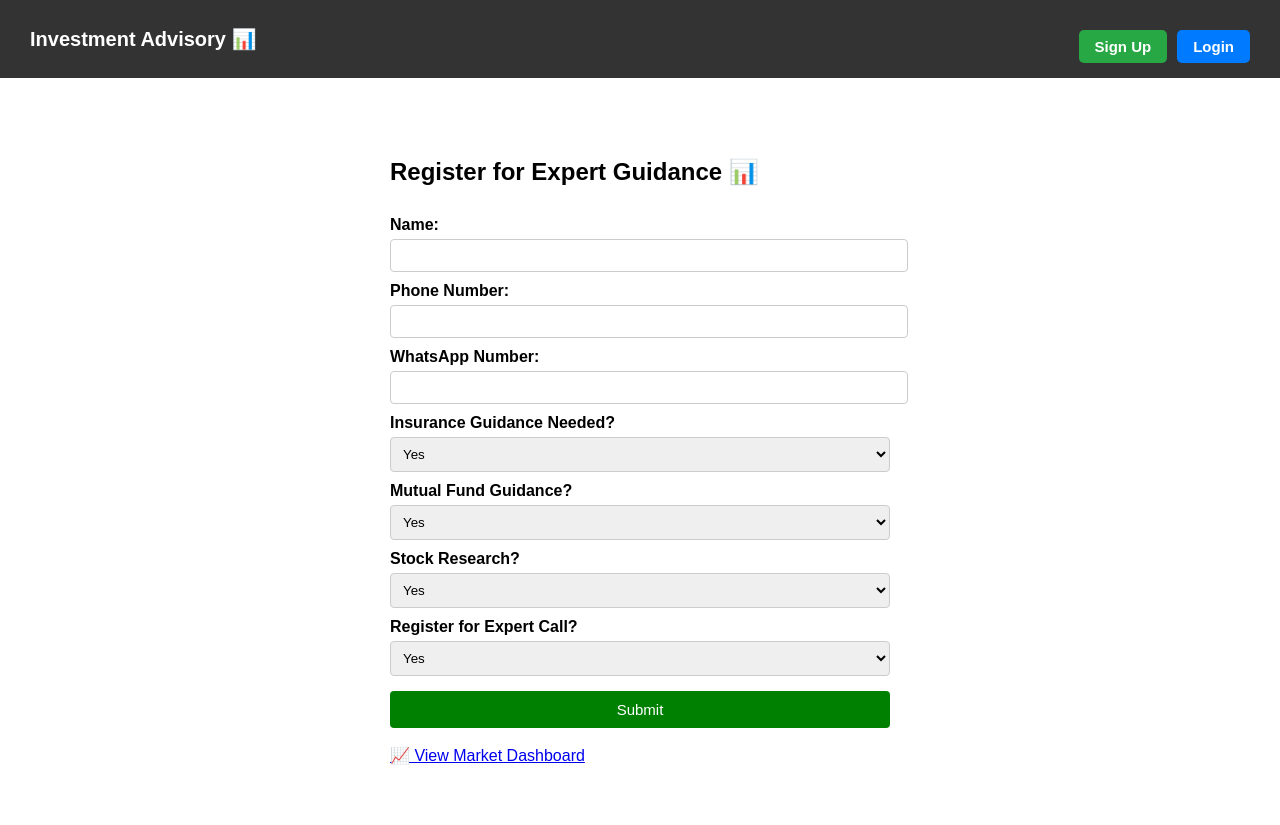
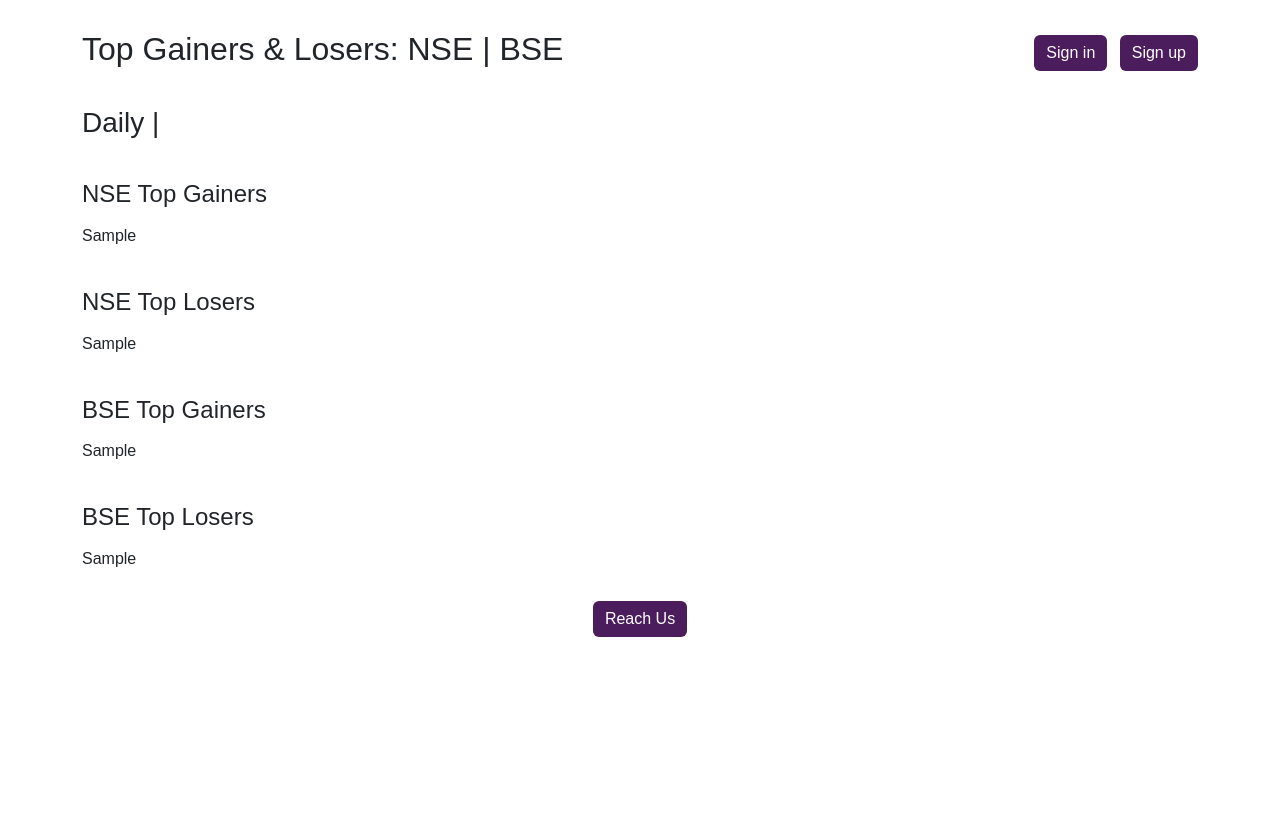
Before and after one commit to VASANTH293/marketmovers, a FastAPI app: template templates/home.html in a window 1280 px wide. After the commit the page ends 637 px from the top, so only its background shows below. Run offline with FastAPI, Linux system fonts and the light colour scheme; the template is opened without the code that fills it: most values are stand-ins (such as "Sample title", 1, 10 or a date in 2020).

Commit message:
Add new feature to analyze market movers

```diff
--- a/main.py
+++ b/main.py
@@ -1,30 +1,37 @@
 from fastapi import FastAPI, Request
 from fastapi.templating import Jinja2Templates
 from routes import home, signup
-from routes.login import router as login_router
+from routes.signin import router as login_router
 import os
 import uvicorn
-
+from routes.home import fetch_nse, fetch_bse
+from routes.ReachUs import router as ReachUs_router
 
 app = FastAPI()
 templates = Jinja2Templates(directory="templates")
 
 @app.get("/")
 async def root(request: Request):
-    return templates.TemplateResponse("home.html", {"request": request})
+    nse_g, nse_l = fetch_nse()
+    bse_g, bse_l = fetch_bse()
+    return templates.TemplateResponse("home.html", {
+        "request": request,
+        "nse_g": nse_g.to_html(index=False, classes="table table-striped", border=0),
+        "nse_l": nse_l.to_html(index=False, classes="table table-striped", border=0),
+        "bse_g": bse_g.to_html(index=False, classes="table table-striped", border=0),
+        "bse_l": bse_l.to_html(index=False, classes="table table-striped", border=0),
+    })
 
-# Define login route
-@app.post("/login")
-async def login(request: Request):
-    # ...your login logic here...
-    message = "Login successful!"
-    return templates.TemplateResponse("dashboard.html", {"request": request, "message": message})
+@app.post("/signin")
+async def signin(request: Request):
+     message = "Login successful!"
+     return templates.TemplateResponse( {"request": request, "message": message})
 
 # Include routers
 app.include_router(login_router)
 app.include_router(home.router)
 app.include_router(signup.router)
-
+app.include_router(ReachUs_router)
 
 if __name__ == "__main__":
     port = int(os.environ.get("PORT", 10000))
--- a/routes/home.py
+++ b/routes/home.py
@@ -7,7 +7,7 @@
 
 from motor.motor_asyncio import AsyncIOMotorDatabase
 from database import get_submissions_collection
-
+import time
 router = APIRouter()
 templates = Jinja2Templates(directory="templates")
 
@@ -25,41 +25,76 @@
     "Connection": "keep-alive"
 }
 
-def fetch_nse():
+
+
+def fetch_nse(retries: int = 3, delay: float = 2):
     session = requests.Session()
-    try:
-        home_res = session.get(NSE_HOME, headers=headers_nse, timeout=5)
-        res = session.get(NSE_API, headers=headers_nse, cookies=home_res.cookies, timeout=5)
-        res.raise_for_status()
-        data = res.json()
-        stocks = data.get("data", [])
-        if not stocks:
-            raise ValueError("No data from NSE")
-        df = pd.DataFrame(stocks)
-        for col in ['symbol','open','dayHigh','dayLow','lastPrice','previousClose','pChange']:
-            if col not in df.columns:
-                df[col] = 0
-        df['pChange'] = df['pChange'].astype(float)
-        gainers = df.sort_values("pChange", ascending=False).head(20)
-        losers = df.sort_values("pChange", ascending=True).head(20)
-        return gainers, losers
-    except Exception as e:
-        columns = ['symbol','open','dayHigh','dayLow','lastPrice','previousClose','pChange']
-        error_df = pd.DataFrame([{**{c: '' for c in columns}, 'symbol': f"NSE API Error: {e}"}])
-        return error_df, error_df
 
-def fetch_bse():
-    b = BSE(update_codes=True)
-    gainers = pd.DataFrame(b.topGainers()).head(20)
-    losers = pd.DataFrame(b.topLosers()).head(20)
-    return gainers, losers
+    for attempt in range(1, retries + 1):
+        try:
+
+            home_res = session.get(NSE_HOME, headers=headers_nse, timeout=5)
+            res = session.get(NSE_API, headers=headers_nse, cookies=home_res.cookies, timeout=5)
+            res.raise_for_status()
+
+            data = res.json()
+            stocks = data.get("data", [])
+
+            if not stocks:
+                raise ValueError("Empty data")
+
+            df = pd.DataFrame(stocks)
+
+            required_cols = ['symbol', 'open', 'dayHigh', 'dayLow', 'lastPrice', 'previousClose', 'pChange']
+            for col in required_cols:
+                if col not in df.columns:
+                    df[col] = 0
+
+            df['pChange'] = pd.to_numeric(df['pChange'], errors='coerce').fillna(0)
+
+            gainers = df.sort_values("pChange", ascending=False).head(20)
+            losers = df.sort_values("pChange", ascending=True).head(20)
+
+            if gainers.empty or losers.empty:
+                raise ValueError("NSE data not availabl")
+
+            return gainers, losers
+
+        except Exception as e:
+            if attempt < retries:
+                time.sleep(delay)
+
+    # All attempts failed or data was invalid
+    return None, None
+
+
+
+def fetch_bse(retries: int = 3, delay: float = 2):
+    for attempt in range(1, retries + 1):
+        try:
+
+            b = BSE(update_codes=True)
+            gainers = pd.DataFrame(b.topGainers()).head(20)
+            losers = pd.DataFrame(b.topLosers()).head(20)
+
+            if gainers.empty or losers.empty:
+                raise ValueError("BSE data not available")
+
+            return gainers, losers
+
+        except Exception as e:
+            if attempt < retries:
+                time.sleep(delay)
+
+    # All attempts failed or data was invalid
+    return None, None
+
+
 
 # -------------------------
 # Routes
 # -------------------------
-@router.get("/", response_class=HTMLResponse)
-async def home(request: Request):
-    return templates.TemplateResponse("home.html", {"request": request})
+
 
 @router.post("/submit")
 async def submit(
@@ -88,15 +123,3 @@
 @router.get("/thankyou", response_class=HTMLResponse)
 async def thankyou(request: Request):
     return templates.TemplateResponse("thankyou.html", {"request": request})
-
-@router.get("/dashboard", response_class=HTMLResponse)
-async def dashboard(request: Request):
-    nse_g, nse_l = fetch_nse()
-    bse_g, bse_l = fetch_bse()
-    return templates.TemplateResponse("dashboard.html", {
-        "request": request,
-        "nse_g": nse_g.to_html(index=False, classes="table table-striped", border=0),
-        "nse_l": nse_l.to_html(index=False, classes="table table-striped", border=0),
-        "bse_g": bse_g.to_html(index=False, classes="table table-striped", border=0),
-        "bse_l": bse_l.to_html(index=False, classes="table table-striped", border=0),
-    })
--- a/templates/base.html
+++ b/templates/base.html
@@ -3,7 +3,12 @@
 <head>
     <title>Investment Advisory</title>
     <style>
-        body { font-family: Arial, sans-serif; margin: 0; padding: 0; }
+        body {
+            font-family: Arial, sans-serif;
+            margin: 0;
+            padding: 0;
+        }
+
         .navbar {
             display: flex;
             justify-content: space-between;
@@ -12,25 +17,88 @@
             background-color: #333;
             color: white;
         }
-        .navbar h1 { margin: 0; font-size: 20px; }
-        .navbar .nav-buttons { display: flex; gap: 10px; }
-        .btn { padding: 8px 16px; border: none; border-radius: 5px; cursor: pointer; font-weight: bold; }
-        .btn-signup { background: #28a745; color: white; }
-        .btn-login { background: #007bff; color: white; }
-        .container { max-width: 500px; margin: 40px auto; padding: 20px; }
-        form { display: flex; flex-direction: column; }
-        label { margin-top: 10px; font-weight: bold; }
-        input, select { width: 100%; padding: 8px; margin-top: 5px; border: 1px solid #ccc; border-radius: 4px; }
-        button { margin-top: 15px; padding: 10px; background: green; color:white; border:none; cursor:pointer; border-radius: 4px; font-size: 15px; }
-        button:hover { background: darkgreen; }
+
+        .navbar h1 {
+            margin: 0;
+            font-size: 20px;
+        }
+
+        .nav-buttons {
+            display: flex;
+            gap: 10px;
+        }
+
+        /* Button base style */
+        .btn {
+            padding: 8px 16px;
+            border: none;
+            border-radius: 5px;
+            font-weight: bold;
+            text-decoration: none;
+            color: white;
+            display: inline-block;
+        }
+
+        /* Custom colors */
+        .btn-purple {
+    background-color: #4B1D5C;
+    border: none;
+    color: white;
+  }
+
+  .btn-purple:hover {
+  background-color: #198754; /* Bootstrap green or use your preferred green */
+  border: none;
+  color: white;
+  box-shadow: none;
+}
+        .container {
+            max-width: 500px;
+            margin: 40px auto;
+            padding: 20px;
+        }
+
+        form {
+            display: flex;
+            flex-direction: column;
+        }
+
+        label {
+            margin-top: 10px;
+            font-weight: bold;
+        }
+
+        input,
+        select {
+            width: 100%;
+            padding: 8px;
+            margin-top: 5px;
+            border: 1px solid #ccc;
+            border-radius: 4px;
+        }
+
+        button {
+            margin-top: 15px;
+            padding: 10px;
+            background: green;
+            color: white;
+            border: none;
+            cursor: pointer;
+            border-radius: 4px;
+            font-size: 15px;
+        }
+
+        button:hover {
+            background: darkgreen;
+        }
     </style>
 </head>
 <body>
     <div class="navbar">
         <h1>Investment Advisory 📊</h1>
         <div class="nav-buttons">
-            <a href="/signup"><button class="btn btn-signup">Sign Up</button></a>
-            <a href="/login"><button class="btn btn-login">Login</button></a>
+             <a href="/signin" class="btn btn-purple me-2">Sign in</a>
+             <a href="/signup" class="btn btn-purple">Sign up</a>
         </div>
     </div>
 
--- a/templates/home.html
+++ b/templates/home.html
@@ -1,25 +1,112 @@
-{% extends "base.html" %}
-{% block content %}
-<div class="container">
-    <h2>Register for Expert Guidance 📊</h2>
-    <form action="/submit" method="post">
-        <label>Name:</label>
-        <input type="text" name="name" required>
-        <label>Phone Number:</label>
-        <input type="text" name="phone" required>
-        <label>WhatsApp Number:</label>
-        <input type="text" name="whatsapp">
-        <label>Insurance Guidance Needed?</label>
-        <select name="insurance"><option value="yes">Yes</option><option value="no">No</option></select>
-        <label>Mutual Fund Guidance?</label>
-        <select name="mutualfund"><option value="yes">Yes</option><option value="no">No</option></select>
-        <label>Stock Research?</label>
-        <select name="stockresearch"><option value="yes">Yes</option><option value="no">No</option></select>
-        <label>Register for Expert Call?</label>
-        <select name="expertcall"><option value="yes">Yes</option><option value="no">No</option></select>
-        <button type="submit">Submit</button>
-    </form>
-    <br>
-    <a href="/dashboard">📈 View Market Dashboard</a>
+<!DOCTYPE html>
+<html>
+<head>
+    <title>Dashboard</title>
+    <!-- ✅ Bootstrap CSS -->
+    <link rel="stylesheet"
+          href="https://cdn.jsdelivr.net/npm/bootstrap@5.3.0/dist/css/bootstrap.min.css">
+
+    <!-- ✅ Custom Styling -->
+    <style>
+        body {
+            padding: 30px;
+            font-family: Arial, sans-serif;
+        }
+.btn-purple {
+    background-color: #4B1D5C;
+    border: none;
+    color: white;
+  }
+
+  .btn-purple:hover {
+  background-color: #198754; /* Bootstrap green or use your preferred green */
+  border: none;
+  color: white;
+  box-shadow: none;
+}
+
+  .top-bar {
+            display: flex;
+            justify-content: space-between;
+            align-items: center;
+            margin-bottom: 30px;
+        }
+
+        h3 {
+            margin-bottom: 10px;
+        }
+
+        h4 {
+            margin-top: 40px;
+            margin-bottom: 15px;
+        }
+
+        .table-container {
+            max-height: 400px;
+            overflow-y: auto;
+            overflow-x: auto;
+            margin-bottom: 30px;
+        }
+
+        table.table {
+            width: 100%;
+            border-collapse: collapse;
+        }
+
+        table.table th {
+            text-align: center;
+            background-color: #f8f9fa;
+        }
+
+        table.table td {
+            text-align: center;
+        }
+    </style>
+</head>
+<body class="container">
+
+    <!-- ✅ Top bar with title and buttons -->
+    <div class="top-bar">
+        <h2>Top Gainers & Losers: NSE | BSE</h2>
+        <div>
+  <a href="/signin" class="btn btn-purple me-2">Sign in</a>
+  <a href="/signup" class="btn btn-purple">Sign up</a>
 </div>
-{% endblock %}
+    </div>
+
+    <!-- ✅ Daily header -->
+    <div style="margin-bottom: 20px;">
+        <h3>Daily |</h3>
+    </div>
+
+    <!-- ✅ NSE Gainers -->
+    <h4>NSE Top Gainers</h4>
+    <div class="table-container table-responsive">
+        {{ nse_g|safe }}
+    </div>
+
+    <!-- ✅ NSE Losers -->
+    <h4>NSE Top Losers</h4>
+    <div class="table-container table-responsive">
+        {{ nse_l|safe }}
+    </div>
+
+    <!-- ✅ BSE Gainers -->
+    <h4>BSE Top Gainers</h4>
+    <div class="table-container table-responsive">
+        {{ bse_g|safe }}
+    </div>
+
+    <!-- ✅ BSE Losers -->
+    <h4>BSE Top Losers</h4>
+    <div class="table-container table-responsive">
+        {{ bse_l|safe }}
+    </div>
+
+    <!-- ✅ Register Button -->
+    <div class="text-center mt-4">
+        <a href="/ReachUs" class="btn btn-purple">Reach Us</a>
+    </div>
+
+</body>
+</html>
--- a/templates/login.html
+++ b/templates/signin.html
@@ -68,8 +68,8 @@
 </style>
 
 <div class="login-container">
-    <h2>Login</h2>
-    <p>Login to continue</p>
+    <h2>Signin</h2>
+    <p>Signin to continue</p>
 
     {% if error %}
         <p class="error-message">{{ error }}</p>
@@ -79,7 +79,7 @@
         <input type="text" name="username" placeholder="Username" required>
         <input type="password" name="password" placeholder="Password" required>
 
-        <button type="submit">Login</button>
+        <button type="submit">Signin</button>
 
         <div class="remember">
             <input type="checkbox" name="remember"> Remember me
```
Also changed, not shown: routes/ReachUs.py (added, +40 -0 lines), routes/signin.py (renamed from routes/login.py, +6 -6 lines), templates/ReachUs.html (added, +23 -0 lines), templates/dashboard.html (deleted, +0 -50 lines).
